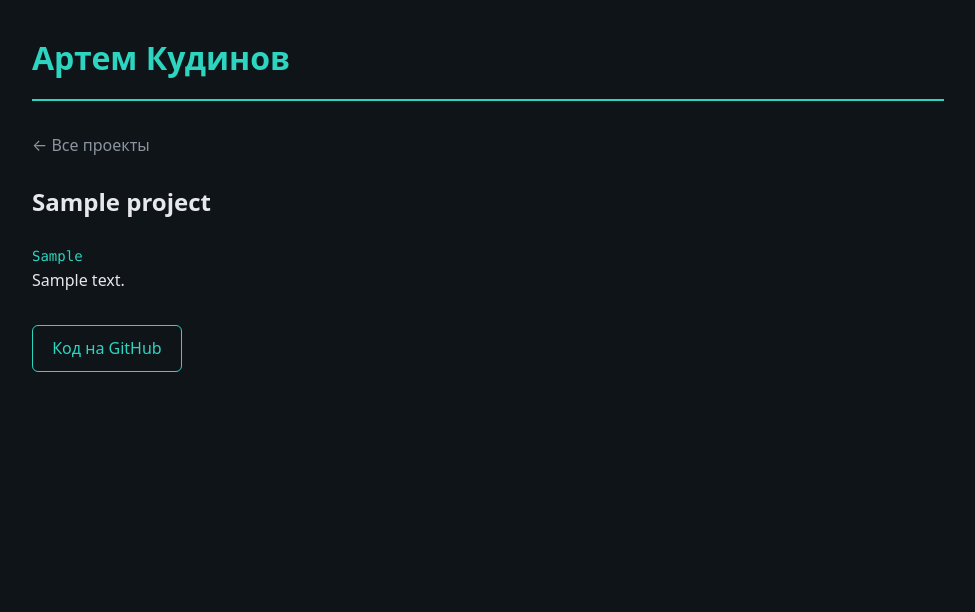
After one commit to KudinovArtemilus/portfolio-django, a Django app: a page that uses templates/projects/detail.html in a window 1280 px wide. The commit adds this page. Shown: the top 612 px of the page, without its empty margins (152-1127 px from the left). Run offline with Django 5.2, Linux system fonts and the light colour scheme; tables that the repository leaves empty hold one stand-in row (values such as "Sample post").

Commit message:
feat: add project detail page

```diff
--- a/projects/urls.py
+++ b/projects/urls.py
@@ -6,4 +6,5 @@ app_name = "projects"
 
 urlpatterns = [
     path("", views.project_list, name="list"),
+    path("<slug:slug>/", views.project_detail, name="detail"),
 ]
--- a/projects/views.py
+++ b/projects/views.py
@@ -1,4 +1,4 @@
-from django.shortcuts import render
+from django.shortcuts import get_object_or_404, render
 
 from .models import Project
 
@@ -6,3 +6,8 @@ from .models import Project
 def project_list(request):
     projects = Project.objects.filter(is_published=True)
     return render(request, "projects/list.html", {"projects": projects})
+
+
+def project_detail(request, slug):
+    project = get_object_or_404(Project, slug=slug, is_published=True)
+    return render(request, "projects/detail.html", {"project": project})
--- a/static/css/style.css
+++ b/static/css/style.css
@@ -67,3 +67,36 @@ h2 {
     font-size: 0.875rem;
     margin-top: 0.75rem;
 }
+
+a {
+    color: var(--accent);
+    text-decoration: none;
+}
+
+a:hover {
+    text-decoration: underline;
+}
+
+.back {
+    display: inline-block;
+    margin-bottom: 1.5rem;
+    color: var(--muted);
+}
+
+.description p {
+    margin-bottom: 1rem;
+}
+
+.button {
+    display: inline-block;
+    margin-top: 1rem;
+    padding: 0.6rem 1.2rem;
+    border: 1px solid var(--accent);
+    border-radius: 6px;
+}
+
+.button:hover {
+    background: var(--accent);
+    color: var(--bg);
+    text-decoration: none;
+}
--- /dev/null
+++ b/templates/projects/detail.html
@@ -0,0 +1,20 @@
+{% extends "base.html" %}
+
+{% block title %}{{ project.title }} | Артем Кудинов{% endblock %}
+
+{% block content %}
+    <a href="{% url 'projects:list' %}" class="back">← Все проекты</a>
+
+    <article class="project-detail">
+        <h2>{{ project.title }}</h2>
+        <p class="stack">{{ project.stack }}</p>
+
+        <div class="description">
+            {{ project.description|linebreaks }}
+        </div>
+
+        {% if project.github_url %}
+            <a href="{{ project.github_url }}" class="button" target="_blank">Код на GitHub</a>
+        {% endif %}
+    </article>
+{% endblock %}
--- a/templates/projects/list.html
+++ b/templates/projects/list.html
@@ -7,7 +7,7 @@
 
     {% for project in projects %}
         <article class="project-card">
-            <h3>{{ project.title }}</h3>
+            <h3><a href="{% url 'projects:detail' project.slug %}">{{ project.title }}</a></h3>
             <p>{{ project.summary }}</p>
             <p class="stack">{{ project.stack }}</p>
         </article>
```
